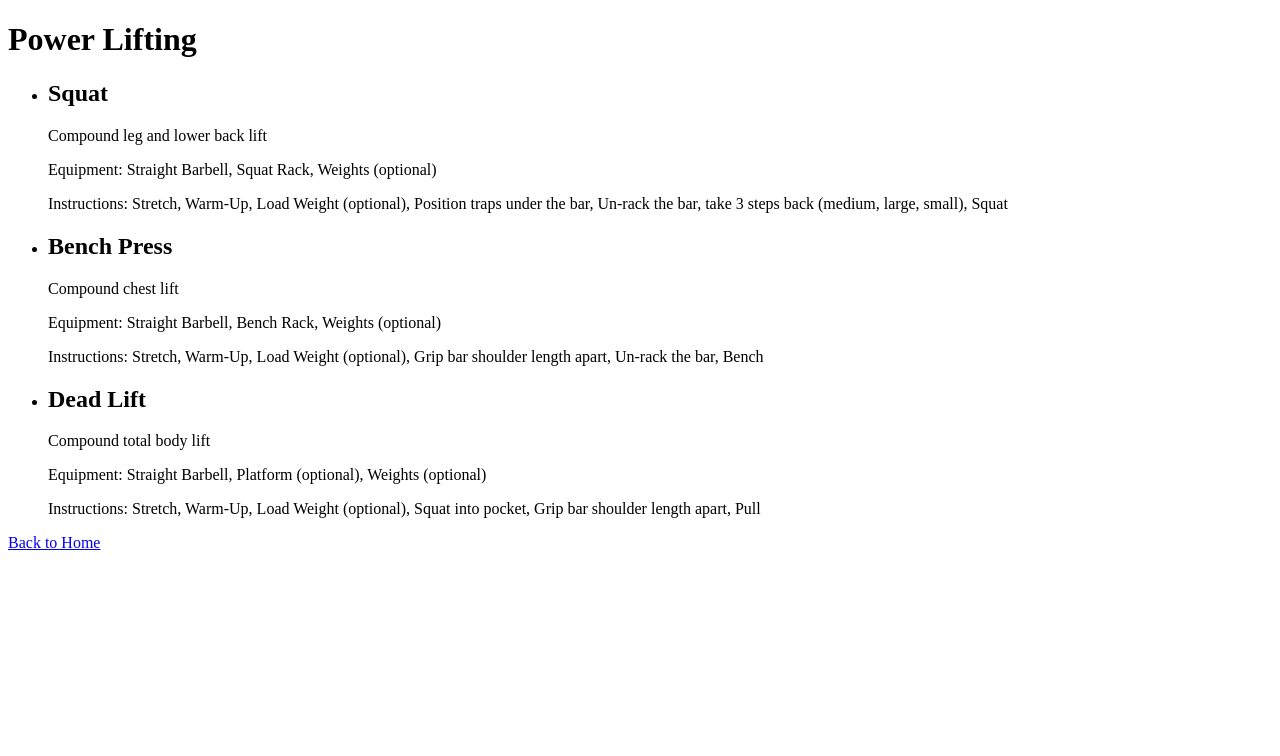
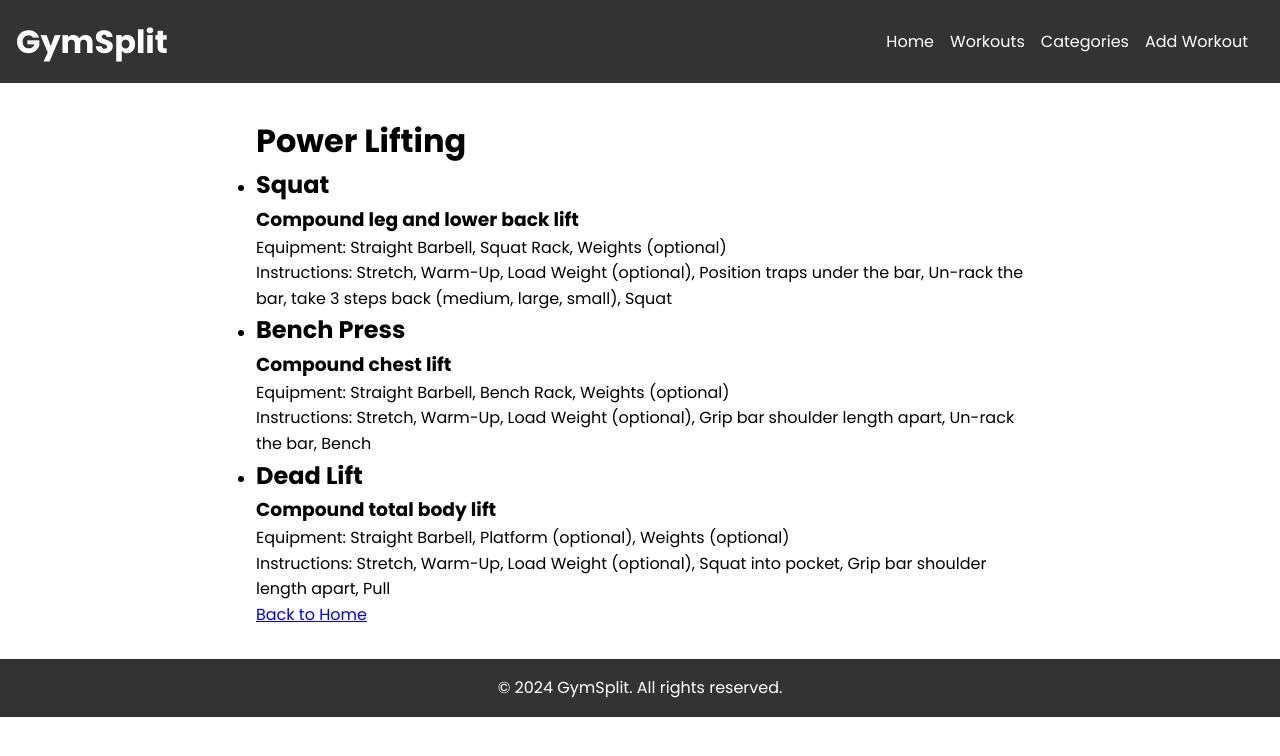
Before and after one commit to llee99/SBA_318_GymApp, a website: page pages/Power_Lifting.html in a window 1280 px wide. Drawn offline with Linux system fonts and the light colour scheme.

Commit message:
linked pages to each other and updated style sheet links

```diff
--- a/pages/Power_Lifting.html
+++ b/pages/Power_Lifting.html
@@ -1,33 +1,68 @@
 <!DOCTYPE html>
 <html lang="en">
   <head>
-    <meta charset="UTF-8">
-    <meta name="viewport" content="width=device-width, initial-scale=1.0">
-    <title>Power Lifting</title>
+    <meta charset="UTF-8" />
+    <meta name="viewport" content="width=device-width, initial-scale=1.0" />
+    <title>Gym Split Builder</title>
+    <link rel="stylesheet" href="../styles.css" />
+    <script src="../index.js" defer></script>
+    <link rel="preconnect" href="https://fonts.googleapis.com" />
+    <link rel="preconnect" href="https://fonts.gstatic.com" crossorigin />
+    <link
+      href="https://fonts.googleapis.com/css2?family=Montserrat:ital,wght@0,100..900;1,100..900&family=Poppins:ital,wght@0,100;0,200;0,300;0,400;0,500;0,600;0,700;0,800;0,900;1,100;1,200;1,300;1,400;1,500;1,600;1,700;1,800;1,900&display=swap"
+      rel="stylesheet"
+    />
   </head>
   <body>
+    <header>
+      <h1>GymSplit</h1>
+      <nav>
+        <ul>
+          <li><a href="../index.html">Home</a></li>
+          <li><a href="./workouts.html">Workouts</a></li>
+          <li>
+            <a href="#">Categories</a>
+            <ul class="dropdown-menu">
+              <li><a href="./pages/main_course.html">Power Lifting</a></li>
+              <li><a href="./pages/side_dish.html">Body Building</a></li>
+              <li><a href="./pages/appetizer.html">Calisthenics</a></li>
+            </ul>
+          </li>
+          <li><a href="#workout-form" id="add-workout-link">Add Workout</a></li>
+        </ul>
+      </nav>
+    </header>
+
+    <main>
         <h1>Power Lifting</h1>
         <ul>
             <li>
                 <h2>Squat</h2>
-            <p>Compound leg and lower back lift</p>
+                <h3>Compound leg and lower back lift</h3>
                 <p>Equipment: Straight Barbell, Squat Rack, Weights (optional)</p>
                 <p>Instructions: Stretch, Warm-Up, Load Weight (optional), Position traps under the bar, Un-rack the bar, take 3 steps back (medium, large, small), Squat</p>
             </li>
             <li>
                 <h2>Bench Press</h2>
-            <p>Compound chest lift</p>
+                <h3>Compound chest lift</h3>
                 <p>Equipment: Straight Barbell, Bench Rack, Weights (optional)</p>
                 <p>Instructions: Stretch, Warm-Up, Load Weight (optional), Grip bar shoulder length apart, Un-rack the bar, Bench</p>
             </li>
             <li>
                 <h2>Dead Lift</h2>
-            <p>Compound total body lift</p>
+                <h3>Compound total body lift</h3>
                 <p>Equipment: Straight Barbell, Platform (optional), Weights (optional)</p>
                 <p>Instructions: Stretch, Warm-Up, Load Weight (optional), Squat into pocket, Grip bar shoulder length apart, Pull</p>
             </li>
         </ul>
 
         <a href="../index.html">Back to Home</a>
+    </main>
+
+    <footer>
+      <p>&copy; 2024 GymSplit. All rights reserved.</p>
+    </footer>
+
+    <script src="./script.js"></script>
   </body>
 </html>
```
Also changed, not shown: index.html (+1 -1 lines), pages/workouts.html (+38 -15 lines). Lines whose indentation alone changed are shown as unchanged.
